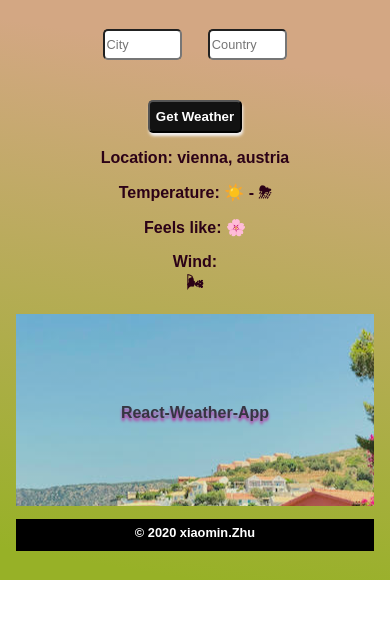
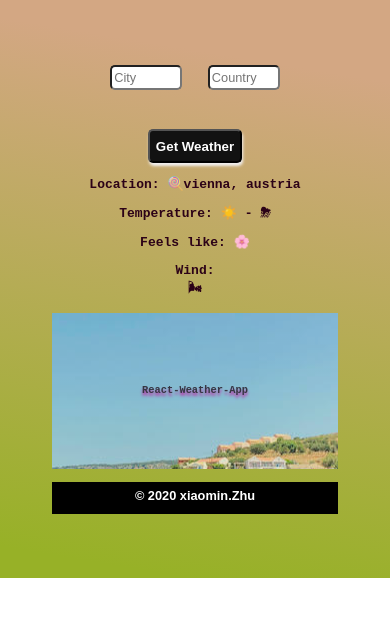
Before and after one commit to xiaominzhu88/react-weather-app, a React (Create React App) app: page / in a window 390 px wide. Shown: the top 618 px of the page. Built offline with nearby package versions, Linux system fonts and the light colour scheme; no server answers.

Commit message:
Updated position

```diff
--- a/src/App.css
+++ b/src/App.css
@@ -22,22 +22,22 @@ h1 {
 }
 @media (max-width: 500px) {
   h1 {
-    font-size: 1em;
+    font-size: 0.8em;
   }
   .imageWeather {
     height: 12em;
   }
   .App {
-    padding: 1em;
+    padding-top: 4em;
+    font-family: monospace;
   }
 }
 
 input {
-  height: 2em;
+  height: 1.5em;
   border-radius: 5px;
-  font-family: fantasy;
   font-size: 0.8em;
-  width: 20%;
+  width: 5em;
   margin: 1em;
 }
 
--- a/src/Weather.js
+++ b/src/Weather.js
@@ -6,7 +6,11 @@ const Weather = (props) => {
       {/* Use  Short circuit evaluation instead table*/}
       {props.country && props.city && (
         <p>
-          Location: {props.city}, {props.country}
+          Location:{' '}
+          <span role="img" aria-label="flower emoji">
+            🍭
+          </span>
+          {props.city}, {props.country}
         </p>
       )}
       {props.temperature && <p>Temperature: {props.temperature}</p>}
```
